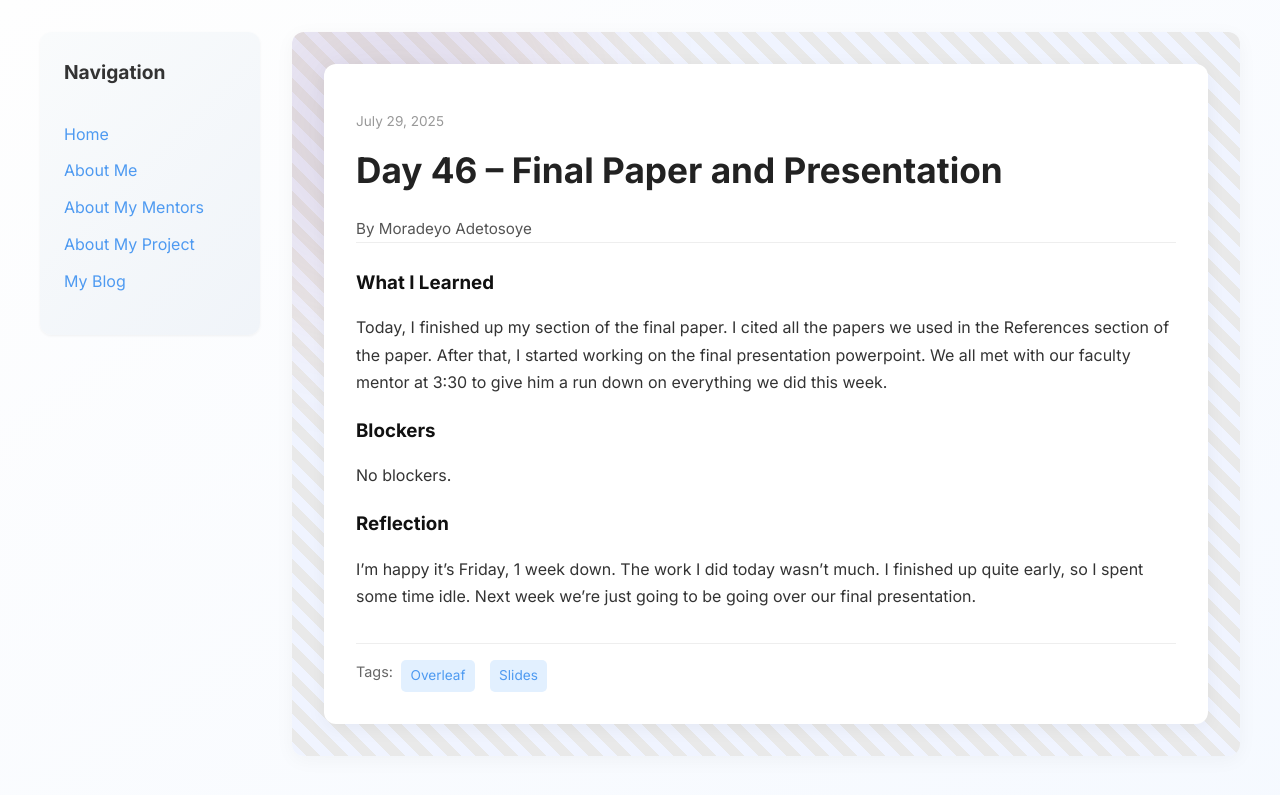
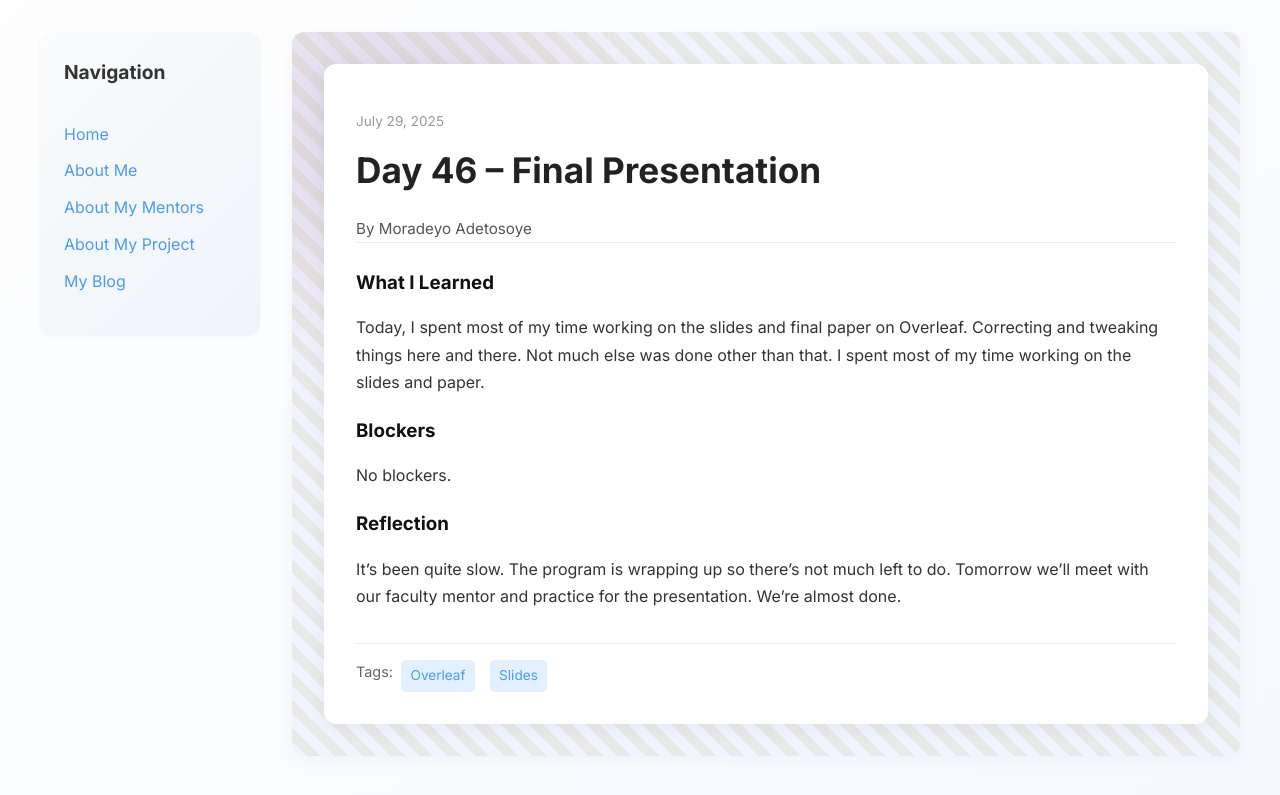
Before and after one commit to Deyo101/deyo101.github.io, a Jekyll site: the page built from _posts/2025-07-29-day-46.md, in a window 1280 px wide. Shown: the top 795 px of the page. Built offline with Jekyll 4.4.1, drawn with Linux system fonts in a browser that asks for light colours.

Commit message:
Update 2025-07-29-day-46.md

```diff
--- a/_posts/2025-07-29-day-46.md
+++ b/_posts/2025-07-29-day-46.md
@@ -1,17 +1,17 @@
 ---
 layout: post
-title: "Day 46 – Final Paper and Presentation"
+title: "Day 46 – Final Presentation"
 date: 2025-07-29
 author: Moradeyo Adetosoye
 permalink: /day46.html
 tags: ["Overleaf", "Slides"]
 
 what_i_learned: |
-  Today, I finished up my section of the final paper. I cited all the papers we used in the References section of the paper. After that, I started working on the final presentation powerpoint. We all met with our faculty mentor at 3:30 to give him a run down on everything we did this week.
+  Today, I spent most of my time working on the slides and final paper on Overleaf. Correcting and tweaking things here and there. Not much else was done other than that. I spent most of my time working on the slides and paper.
 
 blockers: |
   No blockers.
 
 reflection: |
-  I'm happy it's Friday, 1 week down. The work I did today wasn't much. I finished up quite early, so I spent some time idle. Next week we're just going to be going over our final presentation.
+  It's been quite slow. The program is wrapping up so there's not much left to do. Tomorrow we'll meet with our faculty mentor and practice for the presentation. We're almost done.
 ---
```
